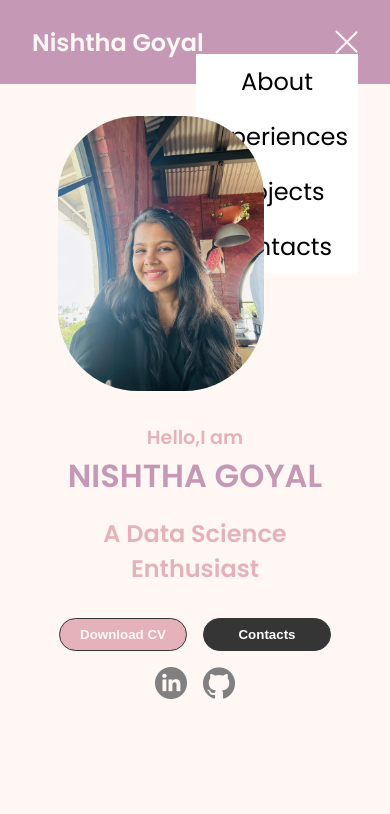
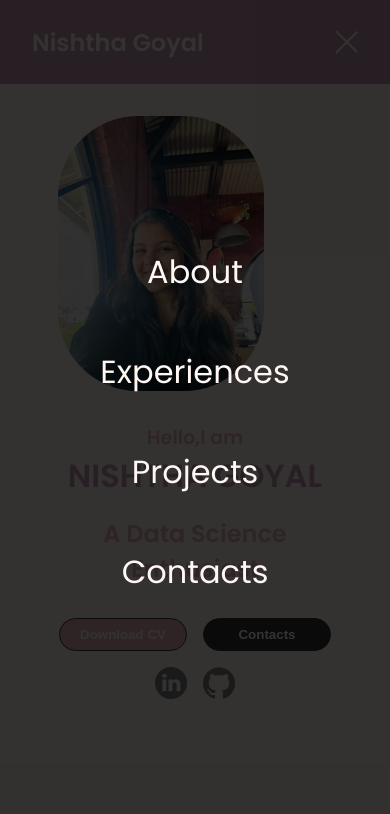
Before and after one commit to NishthaaGoyal/myportfolio, a plain HTML site: page index.html in a window 390 px wide. Both pictures are taken after a click on the element 343 px from the left and 42 px from the top of the page. Shown: the top 814 px of the page. Drawn offline with Linux system fonts and the light colour scheme.

Commit message:
Hamburger Changes

```diff
--- a/style.css
+++ b/style.css
@@ -39,6 +39,7 @@ nav {
     height: 10vh;
     background-color: #C599B6;
     padding: 0 2rem;
+    z-index: 10; /* Ensure nav is on top */
 }
 
 .nav-links {
@@ -95,6 +96,7 @@ a:hover {
     position: relative;
     display: inline-block;
     background-color: #C599B6;
+    z-index: 10; /* Ensure hamburger menu is on top */
 }
 
 .hamburger-icon {
@@ -122,6 +124,7 @@ a:hover {
     max-height: 0;
     overflow: hidden;
     transition: all 0.3s ease-in-out;
+    z-index: 10; /* Ensure menu links are on top */
 }
 
 .menu-links a {
@@ -196,6 +199,8 @@ section {
     justify-content: center;
     gap: 3rem;
     height: 80vh;
+    position: relative;
+    z-index: 1; /* Ensure profile section is below nav */
 }
 
 .profile-pic {
@@ -558,4 +563,38 @@ footer .nav-links a:hover {
     .contact-info-container {
         margin: 0 auto;
     }
+
+    #hamburger-nav {
+        display: block;
+        position: relative;
+        z-index: 10; /* Ensure hamburger nav is on top */
+    }
+
+    #desktop-nav {
+        display: none;
+    }
+
+    .menu-links {
+        position: fixed;
+        top: 0;
+        right: 0;
+        width: 100%;
+        height: 100%;
+        background-color: rgba(0, 0, 0, 0.8);
+        display: flex;
+        flex-direction: column;
+        justify-content: center;
+        align-items: center;
+        z-index: 10; /* Ensure menu links are on top */
+    }
+
+    .menu-links a {
+        color: #FFF7F3;
+        font-size: 2rem;
+        margin: 1rem 0;
+    }
+
+    .menu-links.open {
+        max-height: 100%;
+    }
 }
```
